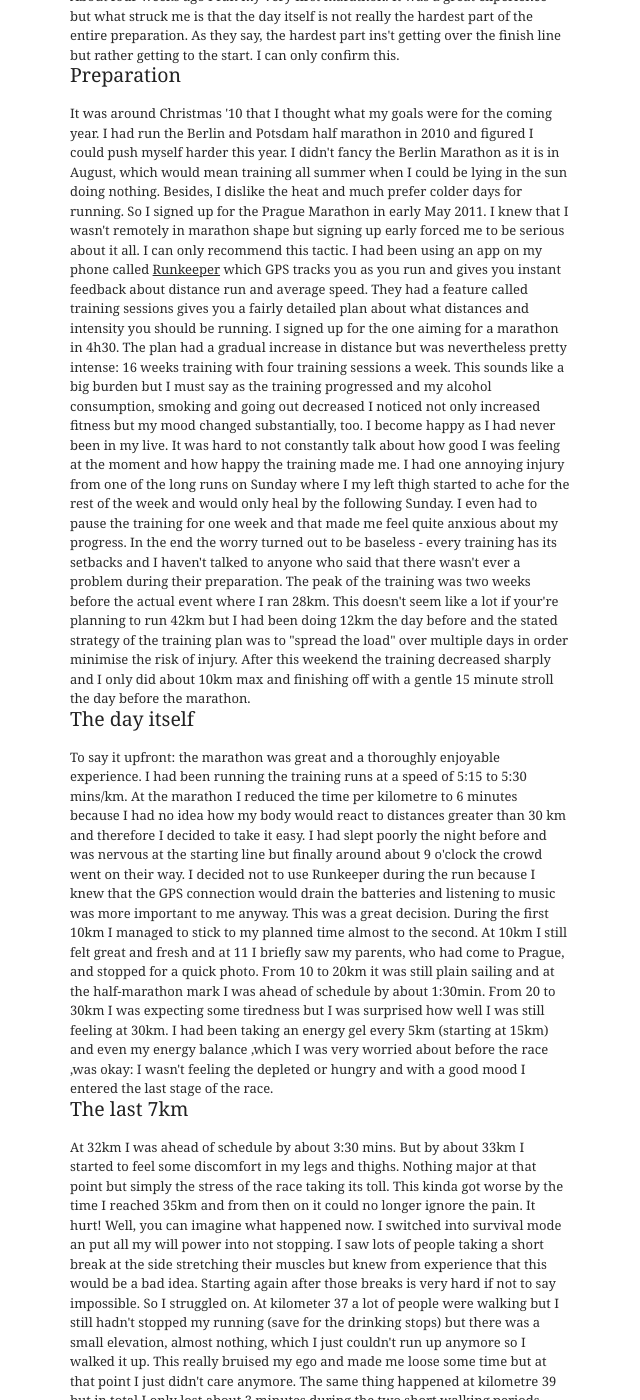
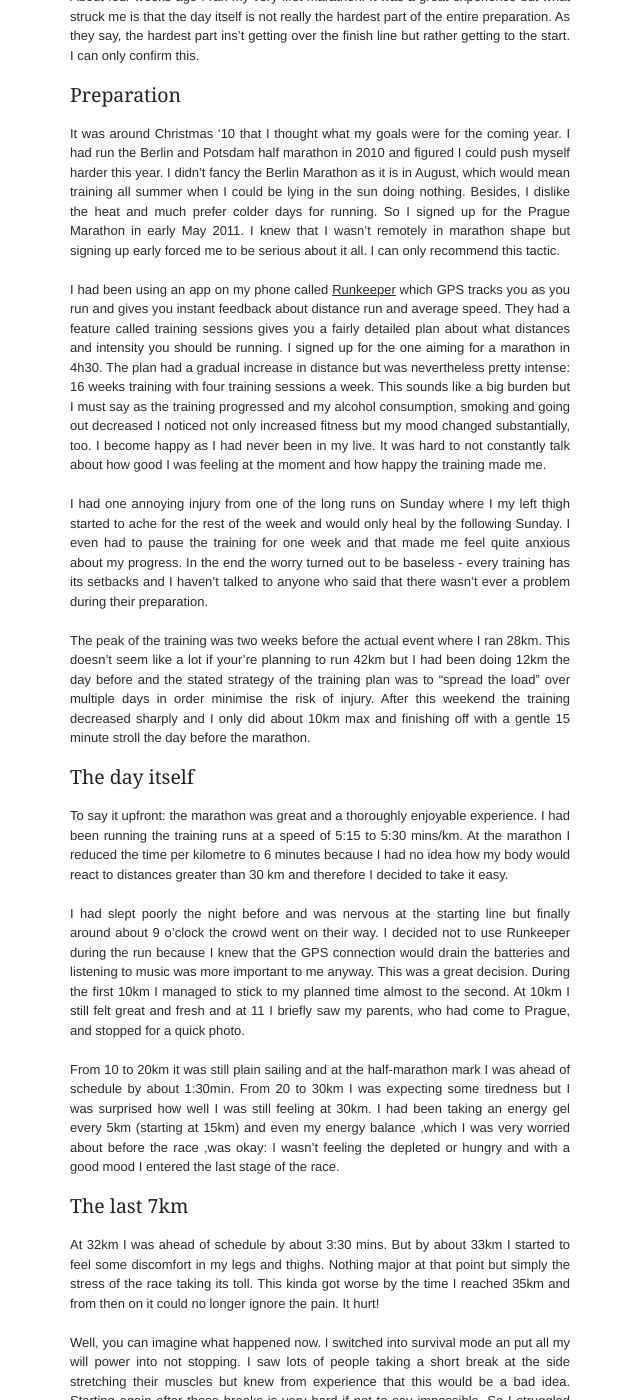
Before and after one commit to leonardehrenfried/blog, a Jekyll site: the page built from _posts/2011-06-07-my-marathon-experience.md, in a window 1280 px wide and 1400 px high, scrolled down 271 px. Shown: the whole window, without its empty margins (320-960 px from the left). Built offline with Jekyll 4.4.1, drawn with Linux system fonts in a browser that asks for light colours; nearby versions of some CDN libraries; some web fonts are replaced; Markdown is read by kramdown in place of the engine named in the settings; comment, search, counter and statistics services are not loaded; some of the changed text lies outside the part shown.

Commit message:
Convert post to markdown

```diff
--- a/_posts/2011-06-07-my-marathon-experience.html
+++ b/_posts/2011-06-07-my-marathon-experience.md
@@ -14,7 +14,8 @@
   dsq_needs_sync: '1'
 ---
 About four weeks ago I ran my very first marathon. It was a great experience but what struck me is that the day itself is not really the hardest part of the entire preparation. As they say, the hardest part ins't getting over the finish line but rather getting to the start. I can only confirm this.
-<h3>Preparation</h3>
+
+###Preparation
 It was around Christmas '10 that I thought what my goals were for the coming year. I had run the Berlin and Potsdam half marathon in 2010 and figured I could push myself harder this year. I didn't fancy the Berlin Marathon as it is in August, which would mean training all summer when I could be lying in the sun doing nothing. Besides, I dislike the heat and much prefer colder days for running. So I signed up for the Prague Marathon in early May 2011. I knew that I wasn't remotely in marathon shape but signing up early forced me to be serious about it all. I can only recommend this tactic.
 
 I had been using an app on my phone called <a title="Runkeeper" href="http://runkeeper.com/" target="_blank">Runkeeper</a> which GPS tracks you as you run and gives you instant feedback about distance run and average speed. They had a feature called training sessions gives you a fairly detailed plan about what distances and intensity you should be running. I signed up for the one aiming for a marathon in 4h30. The plan had a gradual increase in distance but was nevertheless pretty intense: 16 weeks training with four training sessions a week. This sounds like a big burden but I must say as the training progressed and my alcohol consumption, smoking and going out decreased I noticed not only increased fitness but my mood changed substantially, too. I become happy as I had never been in my live. It was hard to not constantly talk about how good I was feeling at the moment and how happy the training made me.
@@ -22,13 +23,17 @@
 I had one annoying injury from one of the long runs on Sunday where I my left thigh started to ache for the rest of the week and would only heal by the following Sunday. I even had to pause the training for one week and that made me feel quite anxious about my progress. In the end the worry turned out to be baseless - every training has its setbacks and I haven't talked to anyone who said that there wasn't ever a problem during their preparation.
 
 The peak of the training was two weeks before the actual event where I ran 28km. This doesn't seem like a lot if your're planning to run 42km but I had been doing 12km the day before and the stated strategy of the training plan was to "spread the load" over multiple days in order minimise the risk of injury. After this weekend the training decreased sharply and I only did about 10km max and finishing off with a gentle 15 minute stroll the day before the marathon.
-<h3>The day itself</h3>
+
+###The day itself
+
 To say it upfront: the marathon was great and a thoroughly enjoyable experience. I had been running the training runs at a speed of 5:15 to 5:30 mins/km. At the marathon I reduced the time per kilometre to 6 minutes because I had no idea how my body would react to distances greater than 30 km and therefore I decided to take it easy.
 
 I had slept poorly the night before and was nervous at the starting line but finally around about 9 o'clock the crowd went on their way. I decided not to use Runkeeper during the run because I knew that the GPS connection would drain the batteries and listening to music was more important to me anyway. This was a great decision. During the first 10km I managed to stick to my planned time almost to the second. At 10km I still felt great and fresh and at 11 I briefly saw my parents, who had come to Prague, and stopped for a quick photo.
 
 From 10 to 20km it was still plain sailing and at the half-marathon mark I was ahead of schedule by about 1:30min. From 20 to 30km I was expecting some tiredness but I was surprised how well I was still feeling at 30km. I had been taking an energy gel every 5km (starting at 15km) and even my energy balance ,which I was very worried about before the race ,was okay: I wasn't feeling the depleted or hungry and with a good mood I entered the last stage of the race.
-<h3>The last 7km</h3>
+
+###The last 7km
+
 At 32km I was ahead of schedule by about 3:30 mins. But by about 33km I started to feel some discomfort in my legs and thighs. Nothing major at that point but simply the stress of the race taking its toll. This kinda got worse by the time I reached 35km and from then on it could no longer ignore the pain. It hurt!
 
 Well, you can imagine what happened now. I switched into survival mode an put all my will power into not stopping. I saw lots of people taking a short break at the side stretching their muscles but knew from experience that this would be a bad idea. Starting again after those breaks is very hard if not to say impossible. So I struggled on.
@@ -36,13 +41,15 @@
 At kilometer 37 a lot of people were walking but I still hadn't stopped my running (save for the drinking stops) but there was a small elevation, almost nothing, which I just couldn't run up anymore so I walked it up. This really bruised my ego and made me loose some time but at that point I just didn't care anymore. The same thing happened at kilometre 39 but in total I only lost about 3 minutes during the two short walking periods.
 
 And then the final kilometre came. This was a great time as I was so relieved to have made it there. The spectators cheered and all the runners where scraping together the last bit of energy that was still in them. I crossed the finish line at 4 hours 13 minutes 55 seconds. That was 2 minutes slower than I had planned the day before but of course much better than the 4:30h that the training plan had aimed for.
-<h3>In reflection</h3>
+
+###In reflection
+
 Looking back at the entire time I must say that the following things made my marathon as success.
-<ul>
-	<li>Using an Android app that tracked my progress was a huge motivation boost. I really like Runkeeper but there are plenty about.</li>
-	<li>Practicing using the energy gels during the long training runs before the race. My biggest worry was that I would run out of energy and feel depleted. This is often called <a href="http://www.marathonandbeyond.com/choices/latta.htm" target="_blank">The Wall</a>.</li>
-	<li>The weather: it was 17 degree on the day and there was always a slight breeze coming from the water</li>
-</ul>
+
+  - Using an Android app that tracked my progress was a huge motivation boost. I really like Runkeeper but there are plenty about.
+  - Practicing using the energy gels during the long training runs before the race. My biggest worry was that I would run out of energy and feel depleted. This is often called <a href="http://www.marathonandbeyond.com/choices/latta.htm" target="_blank">The Wall</a>.
+  - The weather: it was 17 degree on the day and there was always a slight breeze coming from the water
+
 If you have an ambitious personality and like to push yourself, I can only recommend that you run the marathon yourself. You'll be proud forever and you will notice an unprecedented increase in your happiness and well being.
 
 Do it!
```
